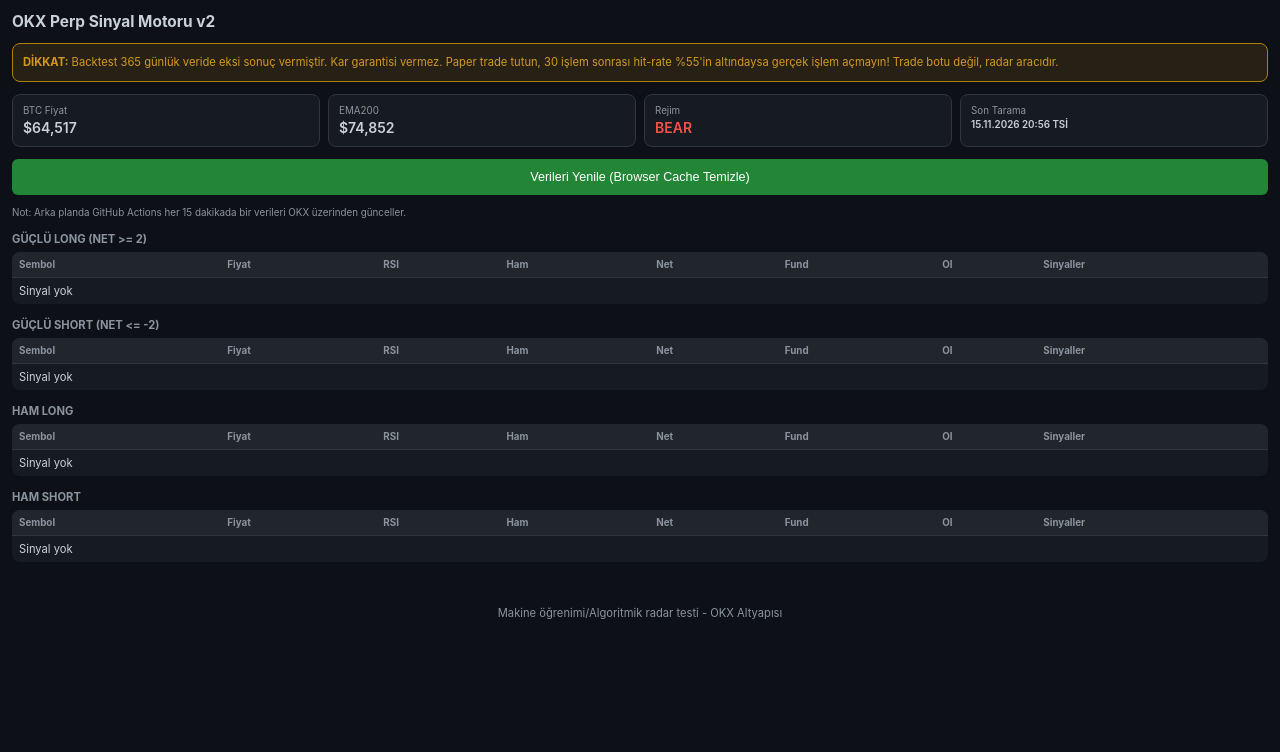
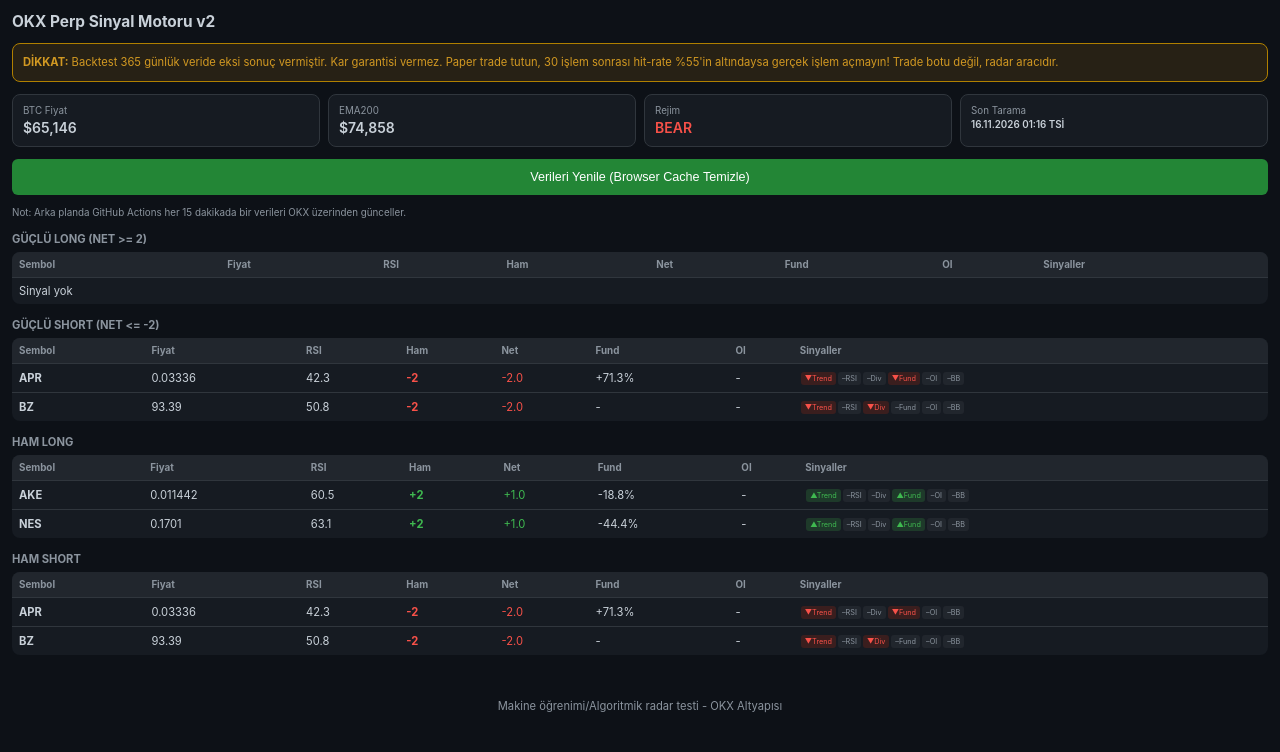
Before and after one commit to catameniaa/crypto-perp-scanner, a plain HTML site: page index.html in a window 1280 px wide. Drawn offline with Linux system fonts and the light colour scheme.

Commit message:
Automated scan update a56ac1f2be05a7a9ae73dadeb97b058114f8ece8

```diff
--- a/index.html
+++ b/index.html
@@ -16,12 +16,12 @@
     @media(max-width:500px){th:nth-child(n+6),td:nth-child(n+6){display:none}}</style></head><body>
     <h1>OKX Perp Sinyal Motoru v2</h1>
     <div class="warn"><b>DİKKAT:</b> Backtest 365 günlük veride eksi sonuç vermiştir. Kar garantisi vermez. Paper trade tutun, 30 işlem sonrası hit-rate %55'in altındaysa gerçek işlem açmayın! Trade botu değil, radar aracıdır.</div>
-    <div class="kpis"><div class="kpi"><div class="l">BTC Fiyat</div><div class="v">$64,517</div></div><div class="kpi"><div class="l">EMA200</div><div class="v">$74,852</div></div><div class="kpi"><div class="l">Rejim</div><div class="v bear">BEAR</div></div><div class="kpi"><div class="l">Son Tarama</div><div class="v" style="font-size:.7em">15.11.2026 20:56 TSİ</div></div></div>
+    <div class="kpis"><div class="kpi"><div class="l">BTC Fiyat</div><div class="v">$65,146</div></div><div class="kpi"><div class="l">EMA200</div><div class="v">$74,858</div></div><div class="kpi"><div class="l">Rejim</div><div class="v bear">BEAR</div></div><div class="kpi"><div class="l">Son Tarama</div><div class="v" style="font-size:.7em">16.11.2026 01:16 TSİ</div></div></div>
     <button class="btn" onclick="window.location.href = window.location.pathname + '?v=' + new Date().getTime();">Verileri Yenile (Browser Cache Temizle)</button>
     <p style="color:var(--muted);font-size:.7em;margin-bottom:10px">Not: Arka planda GitHub Actions her 15 dakikada bir verileri OKX üzerinden günceller.</p>
     <h2>Güçlü Long (Net &gt;= 2)</h2><table><tr><th>Sembol</th><th>Fiyat</th><th>RSI</th><th>Ham</th><th>Net</th><th>Fund</th><th>OI</th><th>Sinyaller</th></tr><tr><td colspan='8' class='empty'>Sinyal yok</td></tr></table>
-    <h2>Güçlü Short (Net &lt;= -2)</h2><table><tr><th>Sembol</th><th>Fiyat</th><th>RSI</th><th>Ham</th><th>Net</th><th>Fund</th><th>OI</th><th>Sinyaller</th></tr><tr><td colspan='8' class='empty'>Sinyal yok</td></tr></table>
-    <h2>Ham Long</h2><table><tr><th>Sembol</th><th>Fiyat</th><th>RSI</th><th>Ham</th><th>Net</th><th>Fund</th><th>OI</th><th>Sinyaller</th></tr><tr><td colspan='8' class='empty'>Sinyal yok</td></tr></table>
-    <h2>Ham Short</h2><table><tr><th>Sembol</th><th>Fiyat</th><th>RSI</th><th>Ham</th><th>Net</th><th>Fund</th><th>OI</th><th>Sinyaller</th></tr><tr><td colspan='8' class='empty'>Sinyal yok</td></tr></table>
+    <h2>Güçlü Short (Net &lt;= -2)</h2><table><tr><th>Sembol</th><th>Fiyat</th><th>RSI</th><th>Ham</th><th>Net</th><th>Fund</th><th>OI</th><th>Sinyaller</th></tr><tr><td><b><a href='https://www.okx.com/trade-swap/apr-usdt' target='_blank' style='color:inherit;text-decoration:none'>APR</a></b></td><td>0.03336</td><td>42.3</td><td class='bear'><b>-2</b></td><td class='bear'>-2.0</td><td>+71.3%</td><td>-</td><td><span class="p bear">▼Trend</span><span class="p neu">–RSI</span><span class="p neu">–Div</span><span class="p bear">▼Fund</span><span class="p neu">–OI</span><span class="p neu">–BB</span></td></tr><tr><td><b><a href='https://www.okx.com/trade-swap/bz-usdt' target='_blank' style='color:inherit;text-decoration:none'>BZ</a></b></td><td>93.39</td><td>50.8</td><td class='bear'><b>-2</b></td><td class='bear'>-2.0</td><td>-</td><td>-</td><td><span class="p bear">▼Trend</span><span class="p neu">–RSI</span><span class="p bear">▼Div</span><span class="p neu">–Fund</span><span class="p neu">–OI</span><span class="p neu">–BB</span></td></tr></table>
+    <h2>Ham Long</h2><table><tr><th>Sembol</th><th>Fiyat</th><th>RSI</th><th>Ham</th><th>Net</th><th>Fund</th><th>OI</th><th>Sinyaller</th></tr><tr><td><b><a href='https://www.okx.com/trade-swap/ake-usdt' target='_blank' style='color:inherit;text-decoration:none'>AKE</a></b></td><td>0.011442</td><td>60.5</td><td class='bull'><b>+2</b></td><td class='bull'>+1.0</td><td>-18.8%</td><td>-</td><td><span class="p bull">▲Trend</span><span class="p neu">–RSI</span><span class="p neu">–Div</span><span class="p bull">▲Fund</span><span class="p neu">–OI</span><span class="p neu">–BB</span></td></tr><tr><td><b><a href='https://www.okx.com/trade-swap/nes-usdt' target='_blank' style='color:inherit;text-decoration:none'>NES</a></b></td><td>0.1701</td><td>63.1</td><td class='bull'><b>+2</b></td><td class='bull'>+1.0</td><td>-44.4%</td><td>-</td><td><span class="p bull">▲Trend</span><span class="p neu">–RSI</span><span class="p neu">–Div</span><span class="p bull">▲Fund</span><span class="p neu">–OI</span><span class="p neu">–BB</span></td></tr></table>
+    <h2>Ham Short</h2><table><tr><th>Sembol</th><th>Fiyat</th><th>RSI</th><th>Ham</th><th>Net</th><th>Fund</th><th>OI</th><th>Sinyaller</th></tr><tr><td><b><a href='https://www.okx.com/trade-swap/apr-usdt' target='_blank' style='color:inherit;text-decoration:none'>APR</a></b></td><td>0.03336</td><td>42.3</td><td class='bear'><b>-2</b></td><td class='bear'>-2.0</td><td>+71.3%</td><td>-</td><td><span class="p bear">▼Trend</span><span class="p neu">–RSI</span><span class="p neu">–Div</span><span class="p bear">▼Fund</span><span class="p neu">–OI</span><span class="p neu">–BB</span></td></tr><tr><td><b><a href='https://www.okx.com/trade-swap/bz-usdt' target='_blank' style='color:inherit;text-decoration:none'>BZ</a></b></td><td>93.39</td><td>50.8</td><td class='bear'><b>-2</b></td><td class='bear'>-2.0</td><td>-</td><td>-</td><td><span class="p bear">▼Trend</span><span class="p neu">–RSI</span><span class="p bear">▼Div</span><span class="p neu">–Fund</span><span class="p neu">–OI</span><span class="p neu">–BB</span></td></tr></table>
     <br><br><p style="text-align:center;color:var(--muted);font-size:0.8em;">Makine öğrenimi/Algoritmik radar testi - OKX Altyapısı</p>
     </body></html>
```
Also changed, not shown: 1 other file.
